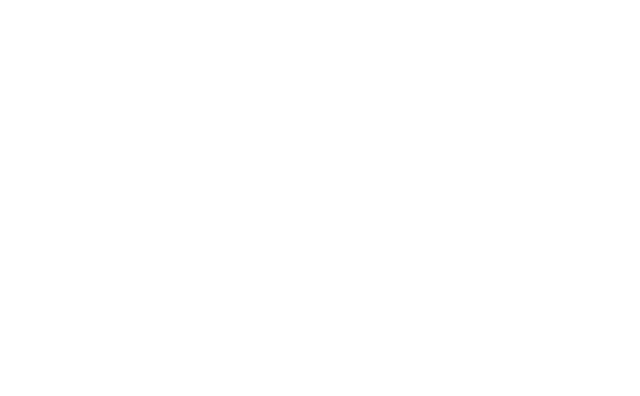
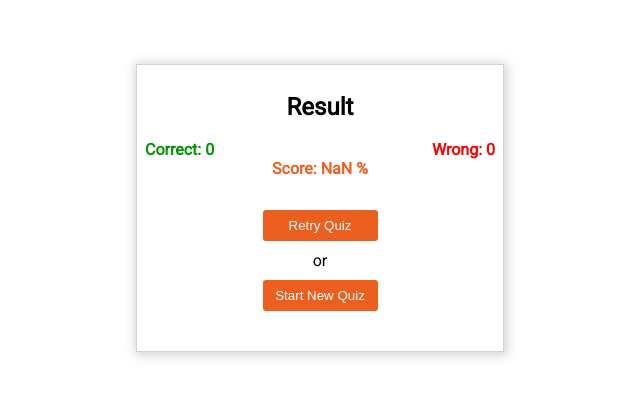
Before and after one commit to isagul/js-questions, a React (Create React App) app: page /final-result in a window 1280 px wide. Shown: the part 192-588 px from the top of the page, without its empty margins (320-960 px from the left). Built offline with nearby package versions, Linux system fonts and the light colour scheme.

Commit message:
final result screen was added

```diff
--- a/public/index.html
+++ b/public/index.html
@@ -11,6 +11,7 @@
     />
     <link rel="apple-touch-icon" href="%PUBLIC_URL%/logo192.png" />
     <link href="https://fonts.googleapis.com/css?family=Roboto&display=swap" rel="stylesheet">
+    <link href="https://fonts.googleapis.com/css?family=Roboto|Source+Code+Pro&display=swap" rel="stylesheet">
     <!--
       manifest.json provides metadata used when your web app is installed on a
       user's mobile device or desktop. See https://developers.google.com/web/fundamentals/web-app-manifest/
--- a/src/App.js
+++ b/src/App.js
@@ -1,8 +1,20 @@
-import React from 'react';
+import React, {useEffect, useContext} from 'react';
 import {Link} from 'react-router-dom';
+import {questions} from './constants/questions';
+import {Store} from './store';
+import {SET_QUESTIONS} from './constants/actions';
 import './App.scss';
 
 function App() {
+  const {state, dispatch} = useContext(Store);
+  useEffect(() => {
+    /*console.log(questions)
+    console.log(state)*/
+    dispatch({
+      type: SET_QUESTIONS,
+      payload: questions.slice(0,3)
+    })
+  }, []);
   return (
     <div className="index">
       <h2>JavaScript Questions</h2>
--- /dev/null
+++ b/src/components/finalResult/index.js
@@ -0,0 +1,39 @@
+import React, {useContext, useEffect, useState} from 'react';
+import {Store} from '../../store';
+import './index.scss';
+
+const FinalResult = (props) => {
+    const {state} = useContext(Store);
+    const [correctAnswerCount, setCorrectAnswerCount] = useState(0);
+
+    useEffect(() => {
+        state.userAnswers.forEach(item => {
+            if (item.userAnswer.optionName === item.question.answer) {
+                setCorrectAnswerCount(prev => prev + 1)
+            }
+        })
+    }, [])
+
+    const retryQuiz = () => {
+        props.history.push('/start-quiz');
+        state.userAnswers = [];
+    }
+
+    return (
+        <div className="final-result-screen">
+            <h2 className="title">Result</h2>
+            <div className="result-area">
+                <label className="correct-field">Correct: {correctAnswerCount}</label>
+                <label className="wrong-field">Wrong: {state.userAnswers.length - correctAnswerCount}</label>
+            </div>
+            <div className="percentage-area">
+                <label className="percentage-field">Score: {((correctAnswerCount / state.userAnswers.length) * 100).toFixed(2)} %</label>
+            </div>
+            <button className="retry-quiz" onClick={retryQuiz}>Retry Quiz</button>
+            <p className="or">or</p>
+            <button className="start-new-quiz">Start New Quiz</button>
+        </div>
+    )
+}
+
+export default FinalResult;
--- /dev/null
+++ b/src/components/finalResult/index.scss
@@ -0,0 +1,52 @@
+@mixin result-buttons($marginTop, $marginBottom) {
+    align-self: center;
+    padding: 8px 12px;
+    background: #ed5f1f;
+    border: none;
+    border-radius: 3px;
+    color: white;
+    cursor: pointer;
+    width:115px;
+    margin-top: $marginTop;
+    margin-bottom: $marginBottom;
+}
+
+.final-result-screen {
+    display: flex;
+    flex-direction: column;
+    width: 350px;
+    padding: 8px;
+    border:1px solid lightgray;
+    box-shadow: 1px 1px 10px 2px lightgrey;
+    font-weight: 600;
+    .title {
+        text-align: center;
+    }
+    .result-area {
+        display: flex;
+        justify-content: space-between;
+        .correct-field {
+            color:#019500;
+        }
+        .wrong-field {
+            color:red;
+        }
+    }
+    .percentage-area {
+        text-align: center;
+        .percentage-field {
+            color: #ed5f1f;
+        }
+    }
+    .retry-quiz{
+        @include result-buttons(2rem, 10px);
+    }
+    .or {
+        align-self: center;
+        margin: 0;
+        font-weight: normal;
+    }
+    .start-new-quiz {
+        @include result-buttons(10px, 2rem);
+    }
+}
--- a/src/components/question/index.js
+++ b/src/components/question/index.js
@@ -1,10 +1,111 @@
-import React from 'react';
+import React, {useContext, useState, useEffect} from 'react';
+import {Store} from '../../store';
+import {SET_USER_ANSWER} from '../../constants/actions'
+import './index.scss';
 
-const Question = () => {
+const Question = (props) => {
+    const {state, dispatch} = useContext(Store);
+    const [currentPage, setCurrentPage] = useState(1);
+    // const [selectedOption, setSelectedOption] = useState({});
+    const [currentQuestion, setCurrentQuestion] = useState({userAnswer: {optionName: ''}, question: {id : ''}});
+
+
+    const linksPerPage = 1;
+    const indexOfLastLink = currentPage * linksPerPage;
+    const indexOfFirstLink = indexOfLastLink - linksPerPage;
+
+    useEffect(() => {
+        if (state.currentQuestions.length === 0) {
+            props.history.push('/')
+        }
+    }, []);
+
+    useEffect(() => {
+        if (state.userAnswers[currentPage - 1] !== undefined) {
+            setCurrentQuestion(state.userAnswers[currentPage - 1])
+        }
+    }, [state, currentPage])
+
+    const prevQuestion = () => {
+        if (currentPage > 1) {
+            setCurrentPage(currentPage => currentPage - 1);
+        }
+        setCurrentQuestion({userAnswer: {optionName: ''}, question: {id : ''}})
+    }
+
+    const nextQuestion = () => {
+        const idx = state.userAnswers.findIndex(answer => answer.question.id === currentQuestion.question.id);
+        if (idx === -1) {
+            console.log("Please Vote!")
+        } else {
+            if (currentPage < state.currentQuestions.length) {
+                setCurrentPage(currentPage => currentPage + 1);
+            } else {
+                props.history.push('final-result');
+            }
+            setCurrentQuestion({userAnswer: {optionName: ''}, question: {id : ''}})
+        }
+    }
+
+    function getAnswer(answer) {
+        let result = "";
+
+        if (state.currentQuestions[currentPage - 1].answer === answer.optionName) {
+            result = "Correct";
+        } else {
+            result = "Wrong"
+        }
+        dispatch({
+            type: SET_USER_ANSWER,
+            payload: {
+                userAnswer: answer,
+                question: state.currentQuestions[currentPage - 1],
+                result
+            }
+        })
+    }
+
     return (
-        <div className="question">
-            question
-        </div>
+        <>
+            {
+                state &&
+                state.currentQuestions.slice(indexOfFirstLink, indexOfLastLink).map((item, index) => {
+                    return (
+                        <div className="question" key={index}>
+                            <h2 className="title">Question {currentPage}</h2>
+                            <p className="question-counter">Question {currentPage} of {state.currentQuestions.length}</p>
+                            <div>
+                                <pre className="code">{item.question}</pre>
+                                <p className="question-info">What's the output?</p>
+                                <div className="options-area">
+                                    {
+                                        item.options.map((option, index) => {
+                                            return (
+                                                <div key={index}
+                                                    className="options"
+                                                    onClick={() => getAnswer(option)}
+                                                    style={{
+                                                        background: option.optionName === currentQuestion.userAnswer.optionName ? '#019500' : '#ed5f1f',
+                                                        borderColor: option.optionName === currentQuestion.userAnswer.optionName ? '#019500' : '#ed5f1f'
+                                                    }}>
+                                                    <label>{option.optionName} - </label>
+                                                    <p>{option.option}</p>
+                                                </div>
+                                            )
+                                        })
+                                    }
+                                </div>
+                            </div>
+                            <div className="user-action">
+                                <p onClick={prevQuestion}>Previous</p>
+                                <p>View Solution</p>
+                                <p onClick={nextQuestion}>Next</p>
+                            </div>
+                        </div>
+                    )
+                })
+            }
+        </>
     )
 }
 
--- /dev/null
+++ b/src/components/question/index.scss
@@ -0,0 +1,63 @@
+.question {
+    display: flex;
+    flex-direction: column;
+    min-width: 350px;
+    height: auto;
+    border: 1px solid lightgray;
+    padding: 8px;
+    box-shadow: 1px 1px 10px 2px lightgrey;
+
+    .title, .question-counter, .question-info {
+        align-self: center;
+        margin: 5px;
+        padding: 0;
+    }
+
+    .title {
+        color: #ed5f1f;
+    }
+
+    .code {
+        background: #F6F8FA;
+        font-size: 14px;
+        padding:8px;
+        font-family: 'Source Code Pro';
+    }
+
+    .options-area {
+        margin-top: 14px;
+
+        .options {
+            display: flex;
+            flex-direction: row;
+            align-items: center;
+            border: 1px solid #ed5f1f;
+            background: #ed5f1f;
+            color: white;
+            padding-left: 1rem;
+            margin-bottom: 3px;
+            transition: all 0.1s ease;
+
+            label {
+                margin-right: 5px
+            }
+
+            &:hover {
+                background: #019500;
+                cursor: pointer;
+                border: 1px solid #019500;
+            }
+        }
+    }
+
+    .user-action {
+        display: flex;
+        justify-content: space-between;
+        font-size: 14px;
+        cursor:pointer;
+
+        p {
+            font-weight: 600;
+        }
+    }
+}
--- a/src/constants/actions.js
+++ b/src/constants/actions.js
@@ -0,0 +1,2 @@
+export const SET_QUESTIONS = "SET_QUESTIONS";
+export const SET_USER_ANSWER = "SET_USER_ANSWER";
--- a/src/index.js
+++ b/src/index.js
@@ -3,6 +3,7 @@
 import './index.scss';
 import App from './App';
 import Question from './components/question/index';
+import FinalResult from './components/finalResult/index';
 import {
     BrowserRouter as Router,
     Switch,
@@ -16,6 +17,7 @@
             <Switch>
                 <Route exact path="/" component={App}/>
                 <Route exact path="/start-quiz" component={Question}/>
+                <Route exact path="/final-result" component={FinalResult}/>
             </Switch>
         </Router>
     </StoreProvider>
--- a/src/store.js
+++ b/src/store.js
@@ -1,5 +1,5 @@
 import React, {createContext, useReducer} from 'react';
-
+import {SET_QUESTIONS, SET_USER_ANSWER} from './constants/actions'
 export const Store = createContext();
 
 const initialState = {
@@ -8,10 +8,21 @@
 };
 
 function reducer(state, action) {
-  /*let updatedState;
-  let index;*/
+  let updatedState;
+  //let index;
 
   switch (action.type) {
+    case SET_QUESTIONS:
+      return {...state, currentQuestions: [...action.payload]};
+    case SET_USER_ANSWER:
+      let updatedState = [...state.userAnswers];
+      let idx = updatedState.findIndex(item => item.question.id === action.payload.question.id);
+      if (idx === -1) {
+        updatedState.push(action.payload)
+      } else {
+        updatedState[idx] = action.payload;
+      }
+      return {...state, userAnswers: updatedState };
     default:
       return state;
   }
```
Also changed, not shown: src/components/question/question.scss (deleted).
